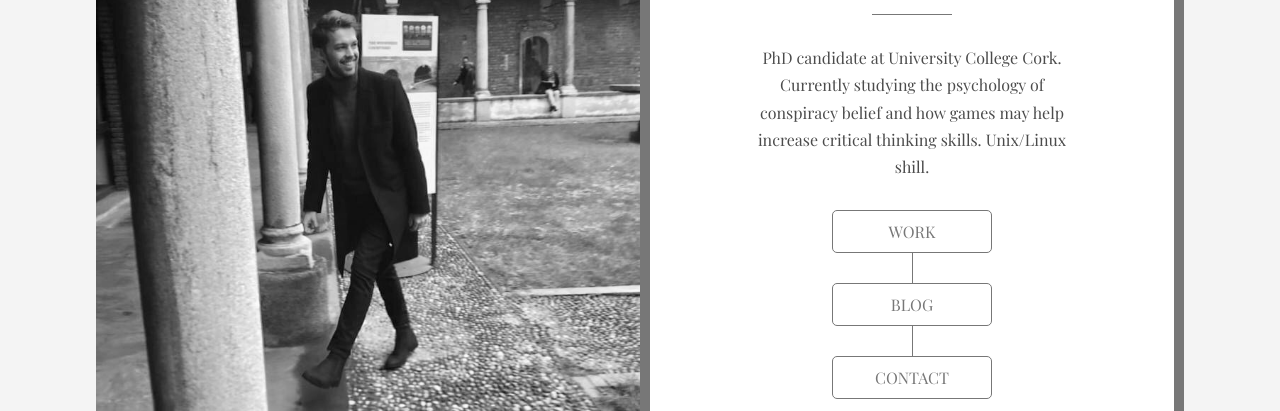
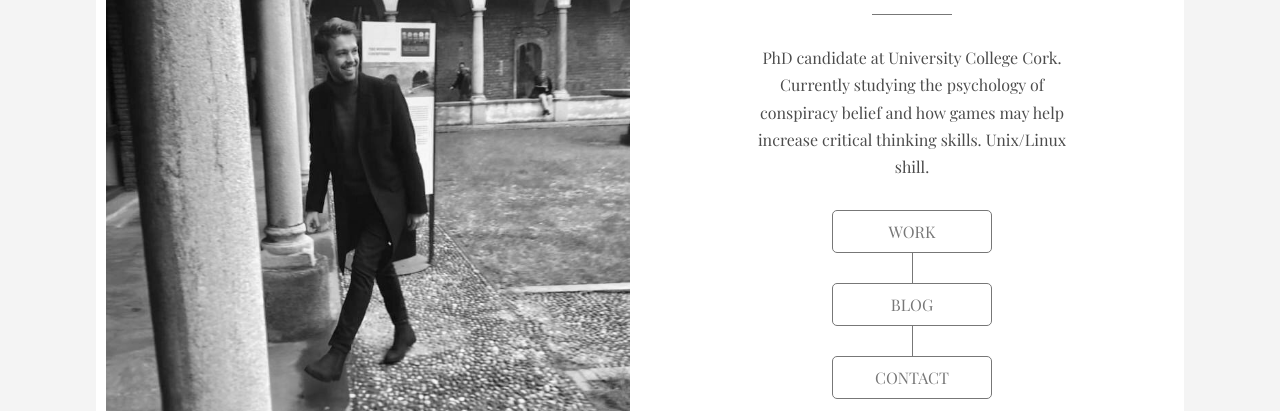
Before and after one commit to Carbon-Bl4ck/Carbon-Bl4ck.github.io, a plain HTML site: page index.html in a window 1280 px wide. Shown: the part 187-598 px from the top of the page. Drawn offline with nearby package versions, Linux system fonts and the light colour scheme.

Commit message:
Update main.css

```diff
--- a/main.css
+++ b/main.css
@@ -21,6 +21,7 @@ section{
 }
 .image{
     background: url("Cian.JPG") center/cover no-repeat;
+    border: 10px solid #fff;
 }
 .content{
     background: #fff;
@@ -28,7 +29,6 @@ section{
     justify-content: center;
     flex-direction: column;
     align-items: center;
-    border: 10px solid #777;
 }
 .content h2{
     text-transform: uppercase;
```
